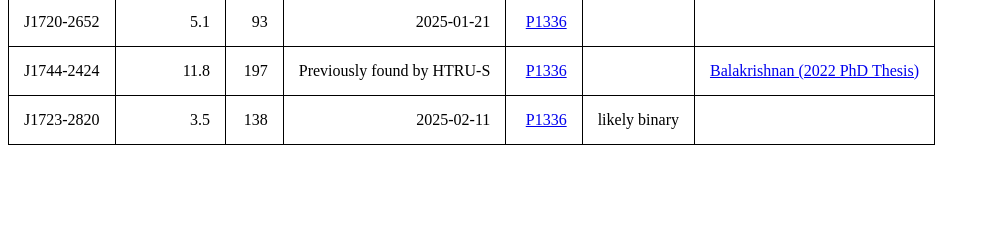
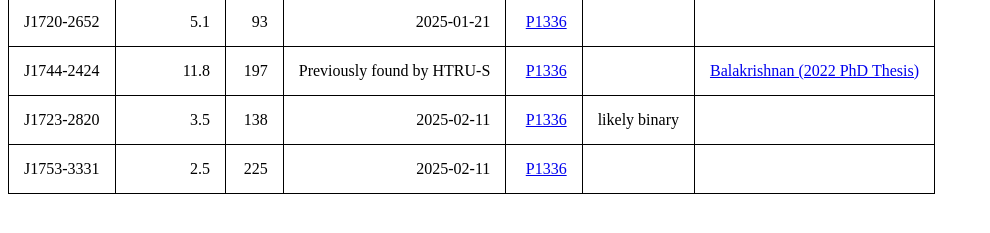
Before and after one commit to dlakaplan/dlakaplan.github.io, a plain HTML site: page steepspectrum.html in a window 1280 px wide. Shown: the part 101-334 px from the top of the page, without its empty margins (0-990 px from the left). Drawn offline with Linux system fonts and the light colour scheme.

Commit message:
Update steepspectrum.html

```diff
--- a/steepspectrum.html
+++ b/steepspectrum.html
@@ -54,6 +54,15 @@
 <td>likely binary</td>
       <td></td>
     </tr>
+    <tr>
+      <td>J1753-3331</td>
+      <td>2.5</td>
+      <td>225</td>
+      <td>2025-02-11</td>
+      <td><a href="https://data.csiro.au/collection/csiro:64545?p=1&rpp=25&sb=RELEVANCE&facets=%5B%7B%22label%22%3A%22Published%20date%22,%22values%22%3A%5B%22within%20last%20year%22%5D%7D%5D&_st=keyword&_str=1891&_si=1">P1336</a></td>
+<td></td>
+      <td></td>
+    </tr>
   </table>
 </body>
 </html>
```
